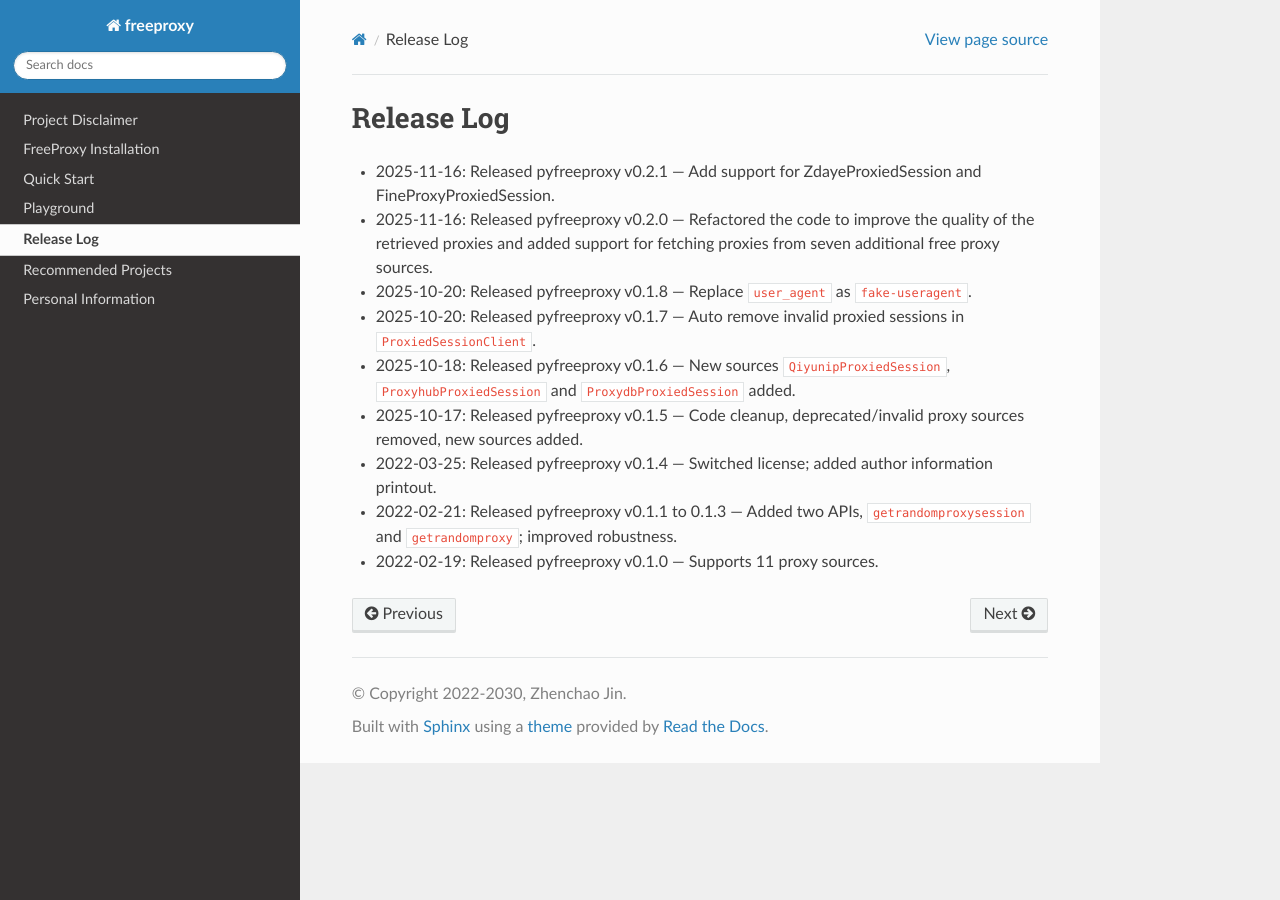
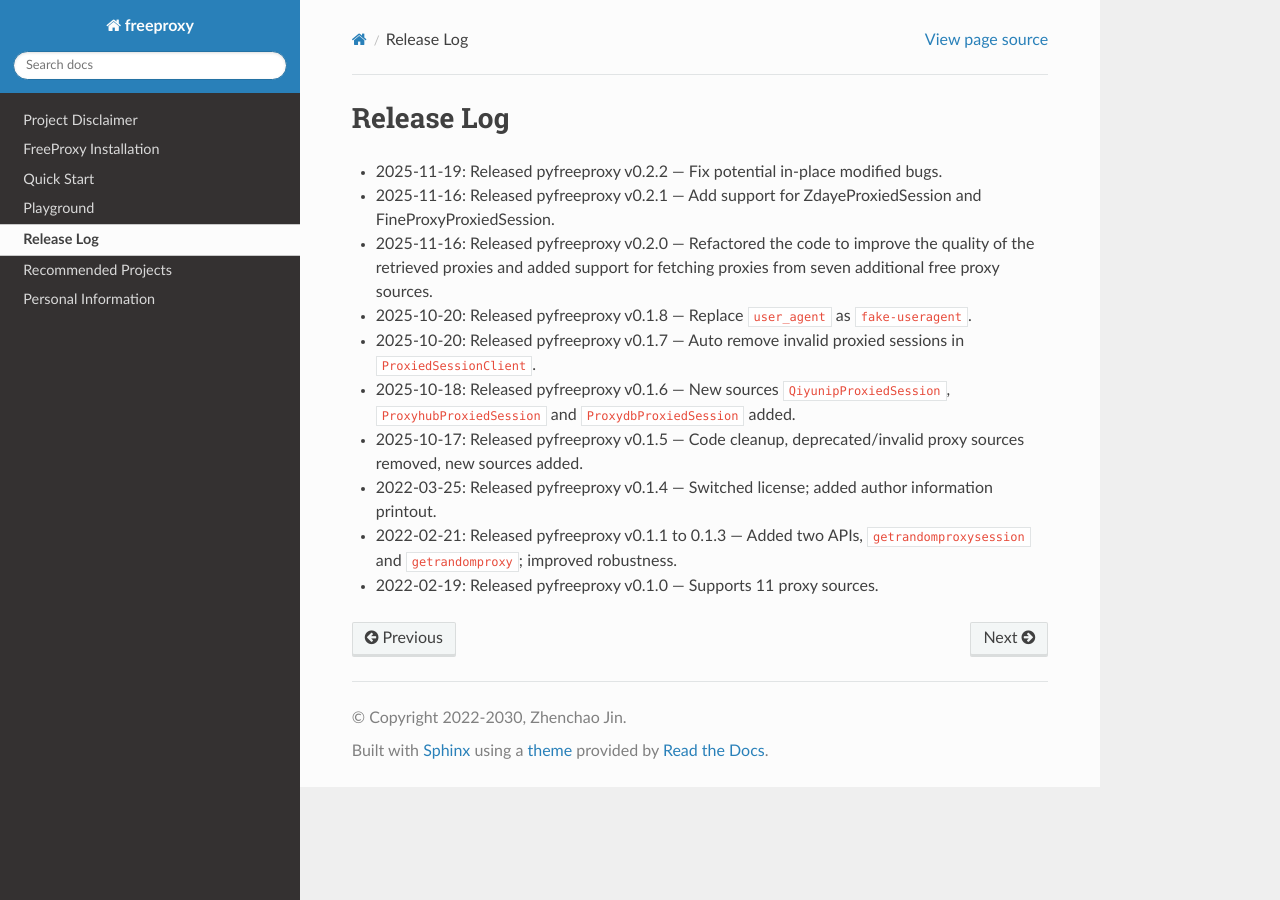
Before and after one commit to CharlesPikachu/freeproxy, a Sphinx documentation site: the page built from docs/Changelog.md, in a window 1280 px wide. Built offline with Sphinx 7.4.7 and the Read the Docs theme 3.1.0, drawn with Linux system fonts in a browser that asks for light colours.

Commit message:
release pyfreeproxy v0.2.2

```diff
--- a/docs/Changelog.md
+++ b/docs/Changelog.md
@@ -1,5 +1,6 @@
 # Release Log
 
+- 2025-11-19: Released pyfreeproxy v0.2.2 — Fix potential in-place modified bugs.
 - 2025-11-16: Released pyfreeproxy v0.2.1 — Add support for ZdayeProxiedSession and FineProxyProxiedSession.
 - 2025-11-16: Released pyfreeproxy v0.2.0 — Refactored the code to improve the quality of the retrieved proxies and added support for fetching proxies from seven additional free proxy sources.
 - 2025-10-20: Released pyfreeproxy v0.1.8 — Replace `user_agent` as `fake-useragent`.
--- a/docs/conf.py
+++ b/docs/conf.py
@@ -20,7 +20,7 @@
 project = 'freeproxy'
 copyright = '2022-2030, Zhenchao Jin'
 author = 'Zhenchao Jin'
-release = '0.2.1'
+release = '0.2.2'
 
 # -- General configuration ---------------------------------------------------
 
--- a/freeproxy/__init__.py
+++ b/freeproxy/__init__.py
@@ -5,7 +5,7 @@ __description__ = 'FreeProxy: Collecting free proxies from internet.'
 '''url'''
 __url__ = 'https://github.com/CharlesPikachu/freeproxy'
 '''version'''
-__version__ = '0.2.1'
+__version__ = '0.2.2'
 '''author'''
 __author__ = 'Zhenchao Jin'
 '''email'''
```
Also changed, not shown: README.md (+1 -0 lines), 1 other file.
